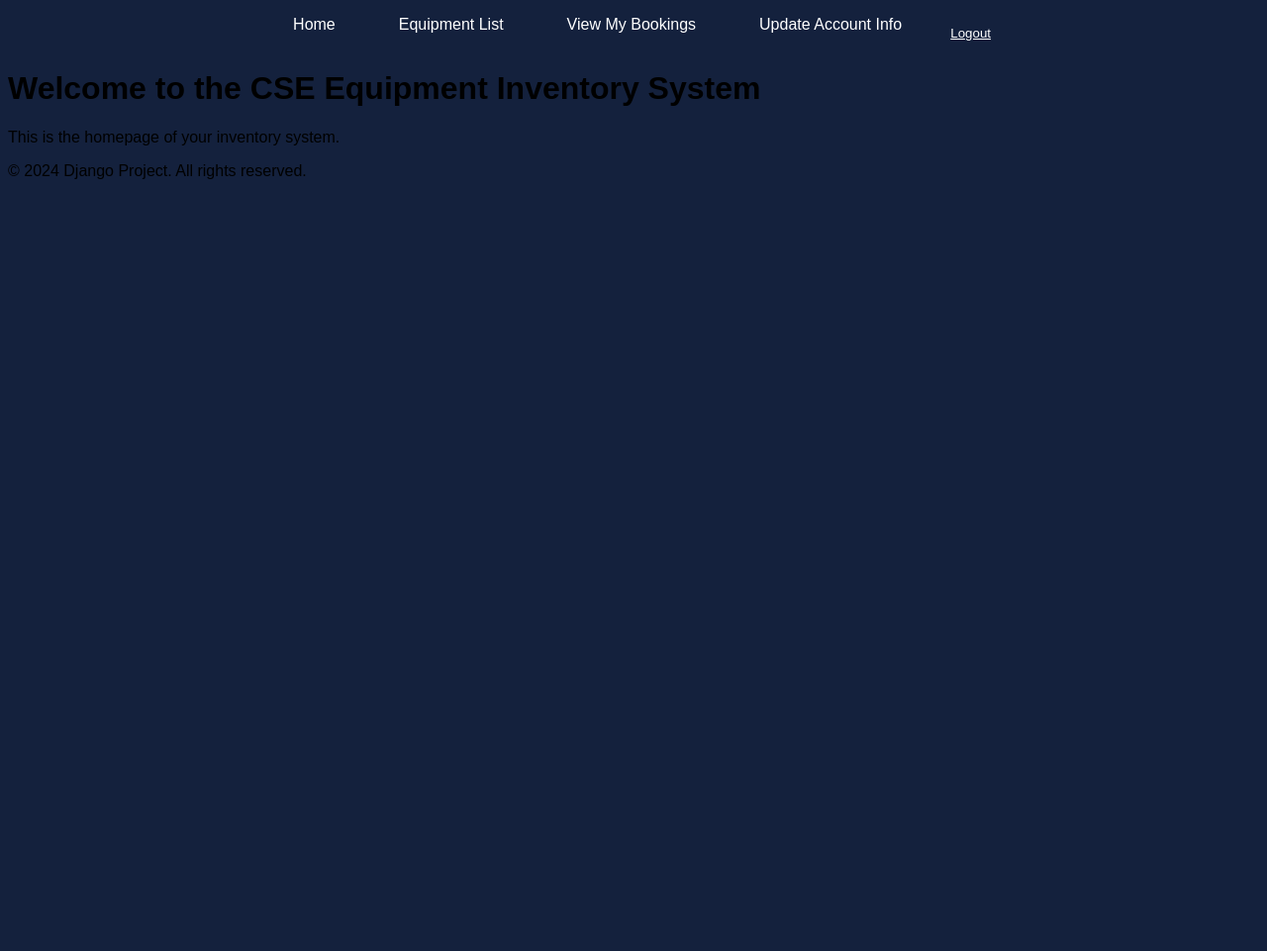
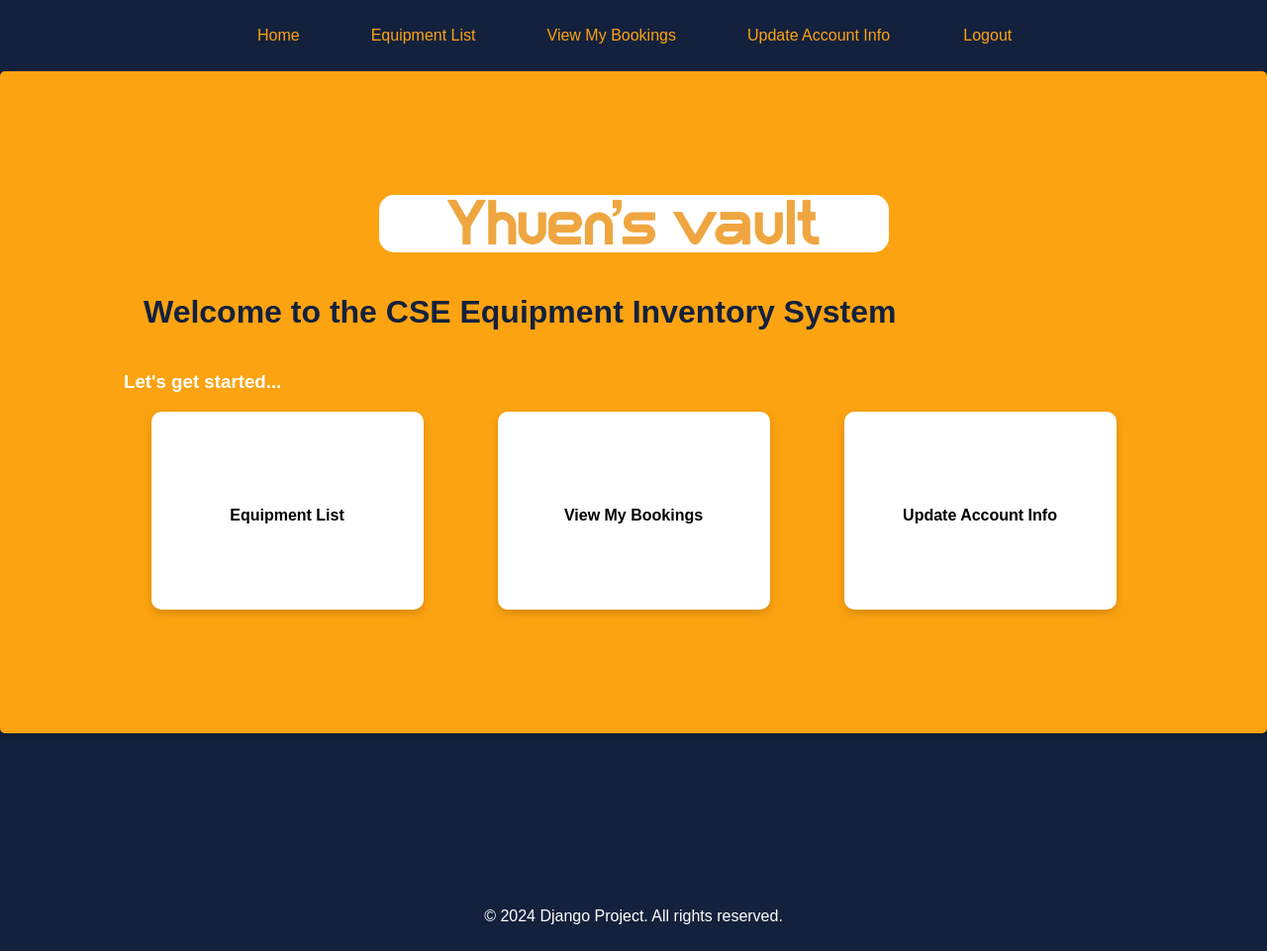
Before and after one commit to Draxgter1001/Django_Project, a Django app: page /inventory/home/ in a window 1280 px wide. Shown: the whole page at 99% size. Before the commit the page ends 181 px from the top, so only its background shows below. Run offline with Django 5.2, Linux system fonts and the light colour scheme; a user stored in the database is signed in; parts of the project's set-up code (start-up, migrations or seed data) failed here and were passed over.

Commit message:
Added Front-End, but there is a css issue for the login page

```diff
--- /dev/null
+++ b/inventory/static/home.css
@@ -0,0 +1,114 @@
+body {
+  background-color: RGB(20, 33, 61);
+  font-family: Arial, Helvetica, sans-serif;
+}
+
+h1 {
+  color: rgb(20, 33, 61);
+  padding: 20px;
+}
+
+.container {
+  background-color: rgb(252, 163, 17);
+  padding: 125px;
+  border-radius: 5px;
+  box-shadow: 0 4px 8px 0 rgba(0, 0, 0, 0.2); /* optional: added shadow for aesthetics */
+}
+
+h3{
+  color: white;
+  font-weight: bold;
+}
+
+.card-text{
+  color: black;
+  margin:auto;
+  text-align: center;
+  padding-top: 10px;
+  font-weight: bolder;
+}
+
+p a:link {
+  color: black;
+  background-color: transparent;
+  text-decoration: none;
+}
+
+p a:visited {
+  color: rgb(20, 33, 61);
+  background-color: transparent;
+  text-decoration: none;
+}
+
+p a:hover {
+  color: rgb(252, 163, 17);
+  background-color: transparent;
+  text-decoration: underline;
+}
+
+p a:active {
+  color: rgb(252, 163, 17);
+  background-color: transparent;
+  text-decoration: underline;
+}
+
+img {
+  border-radius: 15px; /* Assuming you want rounded corners on the image too */
+  height: 75%;
+  width: 75%;
+}
+
+.img-container {
+  background-color: white;
+  border-radius: 15px;
+  display: flex;
+  justify-content: center; /* Horizontally centers the content */
+  align-items: center; /* Vertically centers the content */
+  text-align: center;
+  width: 50%; /* Adjust this as needed */
+  height: 50%; /* Adjust this as needed */
+  margin-left: 25%;
+}
+
+.card-container {
+  display: flex;
+  justify-content: space-around; /* Adjusts the spacing around items */
+  align-items: stretch;
+  flex-wrap: wrap;
+  gap: 20px;
+  margin: 0 auto;
+  max-width: 1200px;
+}
+
+.card-link {
+  text-decoration: none;
+  color: black;
+  display: block;
+}
+
+.card {
+  background-color: #ffffff;
+  border-radius: 10px;
+  box-shadow: 0 4px 8px rgba(0, 0, 0, 0.15);
+  padding: 20px;
+  text-align: center;
+  cursor: pointer;
+  flex: 1 1 300px; /* Grow and shrink from the basis of 300px */
+  min-height: 200px; /* Minimum height of each card */
+  display: flex;
+  flex-direction: column;
+  justify-content: center;
+  align-items: center;
+  width: 275px;
+}
+
+.card:hover {
+  transform: scale(1.10); /* Slightly enlarge the card on hover */
+  transition: 1.25s;
+}
+.card p {
+  margin: 0; /* Removes default paragraph margin which can cause layout issues */
+  overflow: hidden; /* Hides text that overflows the card's bounds */
+  text-overflow: ellipsis; /* Shows an ellipsis if the text overflows */
+  white-space: nowrap; /* Keeps the text on a single line */
+}
--- a/inventory/views.py
+++ b/inventory/views.py
@@ -12,6 +12,7 @@ from django.views.generic import ListView, CreateView
 from reportlab.lib.pagesizes import A4
 from reportlab.lib.units import inch
 from reportlab.pdfgen import canvas
+import datetime
 
 from .forms import UserRegisterForm, ReservationForm
 from .models import Equipment, Reservation, UserProfile, Location, EquipmentUsageHistory
@@ -86,12 +87,16 @@ def cancel_reservation(request, pk):
 class ReservationCreateView(LoginRequiredMixin, CreateView):
     model = Reservation
     form_class = ReservationForm
+    template_name = 'inventory/bookingList.html'
     success_url = reverse_lazy('inventory:booking_view')
 
     def form_valid(self, form):
         form.instance.user = self.request.user
         reservation = form.save(commit=False)
         equipment = reservation.equipment
+        start_date = form.cleaned_data['start_date']
+
+        reservation.end_date = start_date + datetime.timedelta(days=7)
 
         if equipment.quantity >= reservation.quantity:
             equipment.quantity -= reservation.quantity
--- a/templates/inventory/base.html
+++ b/templates/inventory/base.html
@@ -1,3 +1,5 @@
+<!--Simona Bosilkova -->
+
 <!DOCTYPE html>
 <html lang="en">
 <head>
@@ -8,45 +10,99 @@
     <title>{% block title %}Django Project{% endblock %}</title>
     <style>
         /* Add your base CSS here */
+        html {
+          height: 100%;
+          box-sizing: border-box; /* Make sure padding and borders don't affect the total width/height */
+        }
+
+        *, *:before, *:after {
+          box-sizing: inherit;
+        }
+
+        body {
+          display: flex;
+          flex-direction: column;
+          min-height: 100%;
+          margin: 0;
+        }
 
         /* Additional styles for navigation bar */
         nav {
-            background-color: rgb(20, 33, 61);
-            padding: 0.5em 0;
+            display: flex;
+            justify-content: center; /* Centering child elements */
+            align-items: center;
+            padding: 20px;
         }
         nav ul {
-            list-style: none;
+            display: flex;
+            list-style-type: none;
+            margin: 0;
+            padding: 0;
+            align-items: center; /* Ensure all items are aligned */
+            justify-content: center; /* Center the list in the navigation */
+        }
+        nav ul li {
+            margin-right: 20px;
+            margin-left: 20px; /* Added equal spacing on both sides for symmetry */
+        }
+
+        /* Apply a consistent font-size and line-height to all link and button elements */
+        nav ul li a, nav ul li button {
+            font-size: 1em; /* Set a default font size */
+            line-height: 1.5em; /* Set a default line height */
+            text-decoration: none;
+            color: rgb(252, 163, 17);
+            padding: 0.25em 1em;
+            border: none;
+            background: none;
+            cursor: pointer;
+        }
+
+        /* Reset the form margins and padding to ensure it aligns with other elements */
+        /* Existing styles */
+
+        /* Additional reset for forms to remove any browser-specific padding/margins */
+        nav ul li form {
             padding: 0;
             margin: 0;
-            display: flex;
-            justify-content: center;
+            display: inline; /* Align with the inline nature of links */
         }
-        nav ul li {
-            margin: 0 1em;
+
+        /* Additional reset for buttons to remove any browser-specific padding/margins */
+        nav ul li button {
+            font-family: inherit; /* Buttons inherit font-family for consistency */
+            font-size: inherit; /* Ensure the button font size is the same as the links */
+            vertical-align: middle; /* Align the button vertically with the links */
         }
-        nav ul li a {
-            color: white;
+
+        /* Ensure the button has the same padding, margin, and alignment as the links */
+        nav ul li form button {
+            padding: 0.25em 1em;
+            margin: 0;
+            border: none;
+            background: none;
+            color: rgb(252, 163, 17);
+            cursor: pointer;
             text-decoration: none;
-            padding: 0.25em 1em;
-            transition: color 0.3s ease;
+            display: inline-block; /* Treat the button like an inline-block element */
+            vertical-align: middle; /* Align the button vertically with the links */
         }
-        nav ul li a:hover {
-            color: #069;
-            text-decoration: underline;
+
+        /* Updated hover effect for consistency */
+        nav ul li a:hover, nav ul li button:hover {
+            color: rgb(134, 87, 5);
         }
-        nav ul li form {
-            display: inline;
+
+        main {
+          flex: 1 0 auto; /* This will allow the main content to expand and push the footer down */
+          padding-bottom: 150px; /* Add bottom padding to make space for the footer */
         }
-        nav ul li button {
-            background: none;
-            border: none;
-            padding: 0;
-            color: white;
-            text-decoration: underline;
-            cursor: pointer;
-        }
-        nav ul li button:hover {
-            color: #069;
+
+        footer {
+          text-align: center;
+          color: white;
+          padding: 10px 0;
+          width: 100%;
         }
     </style>
     {% block extra_head %}{% endblock %}
--- a/templates/inventory/home.html
+++ b/templates/inventory/home.html
@@ -1,12 +1,36 @@
 <!-- home.html -->
+<!-- Sophie Earish -->
 {% extends 'inventory/base.html' %}
+{% load static %}
 
 {% block title %}Home{% endblock title %}
+{% block extra_head %}
+<link rel="stylesheet" href="{% static 'home.css' %}">
+{% endblock %}
 
 {% block content %}
 <div class="container">
+    <div class="img-container">
+        <img src="{% static 'images/Yhuens_Vault.png' %}" alt="Vault Image" />
+    </div>
     <h1>Welcome to the CSE Equipment Inventory System</h1>
-    <p>This is the homepage of your inventory system.</p>
-    <!-- Additional homepage content -->
+    <h3>Let's get started...</h3>
+   <div class="card-container">
+  <a href="{% url 'inventory:equipment_list' %}" class="card-link" aria-label="View Equipment List">
+    <div class="card">
+      <p class="card-text">Equipment List</p>
+    </div>
+  </a>
+  <a href="{% url 'inventory:booking_view' %}" class="card-link" aria-label="View My Bookings">
+    <div class="card">
+      <p class="card-text">View My Bookings</p>
+    </div>
+  </a>
+  <a href="{% url 'inventory:edit_account' %}" class="card-link" aria-label="Update Account Info">
+    <div class="card">
+      <p class="card-text">Update Account Info</p>
+    </div>
+  </a>
+</div>
 </div>
 {% endblock content %}
--- a/templates/registration/editAccount.html
+++ b/templates/registration/editAccount.html
@@ -5,7 +5,7 @@
 {% block title %}Update Account Information{% endblock %}
 
 {% block extra_head %}
-<link rel="stylesheet" href="{% static 'css/editAccount.css' %}">
+<link rel="stylesheet" href="{% static 'editAccount.css' %}">
 <script>
     window.onload = function() {
         var editButton = document.getElementById("editButton");
--- a/templates/registration/login.html
+++ b/templates/registration/login.html
@@ -14,14 +14,14 @@
 <body>
     <div class="flex-container">
         <div class="image-container">
-            <img src="{% static 'images/IMG_2913.jpeg' %}" alt="Vault Image" />
+            <img src="{% static 'images/Yhuens_Vault.png' %}" alt="Vault Image" />
         </div>
         <div class="login-container">
-            <h2>YHUEN'S VAULT</h2>
+            <h2>LOG IN</h2>
             {% if messages %}
                 <div class="error-messages">
                     {% for message in messages %}
-                    <span class="error">{{ message }}</span>
+                        <span class="error">{{ message }}</span>
                     {% endfor %}
                 </div>
             {% endif %}
```
Also changed, not shown: inventory/forms.py (+9 -18 lines), inventory/static/bookingList.css (+14 -46 lines), inventory/static/editAccount.css (+0 -19 lines), inventory/static/equipmentList.css (+34 -6 lines), inventory/static/style.css (+17 -16 lines), templates/inventory/bookingList.html (+7 -0 lines), templates/inventory/equipment_list.html (+16 -10 lines), inventory/static/images/Yhuens_Vault.png (added).
